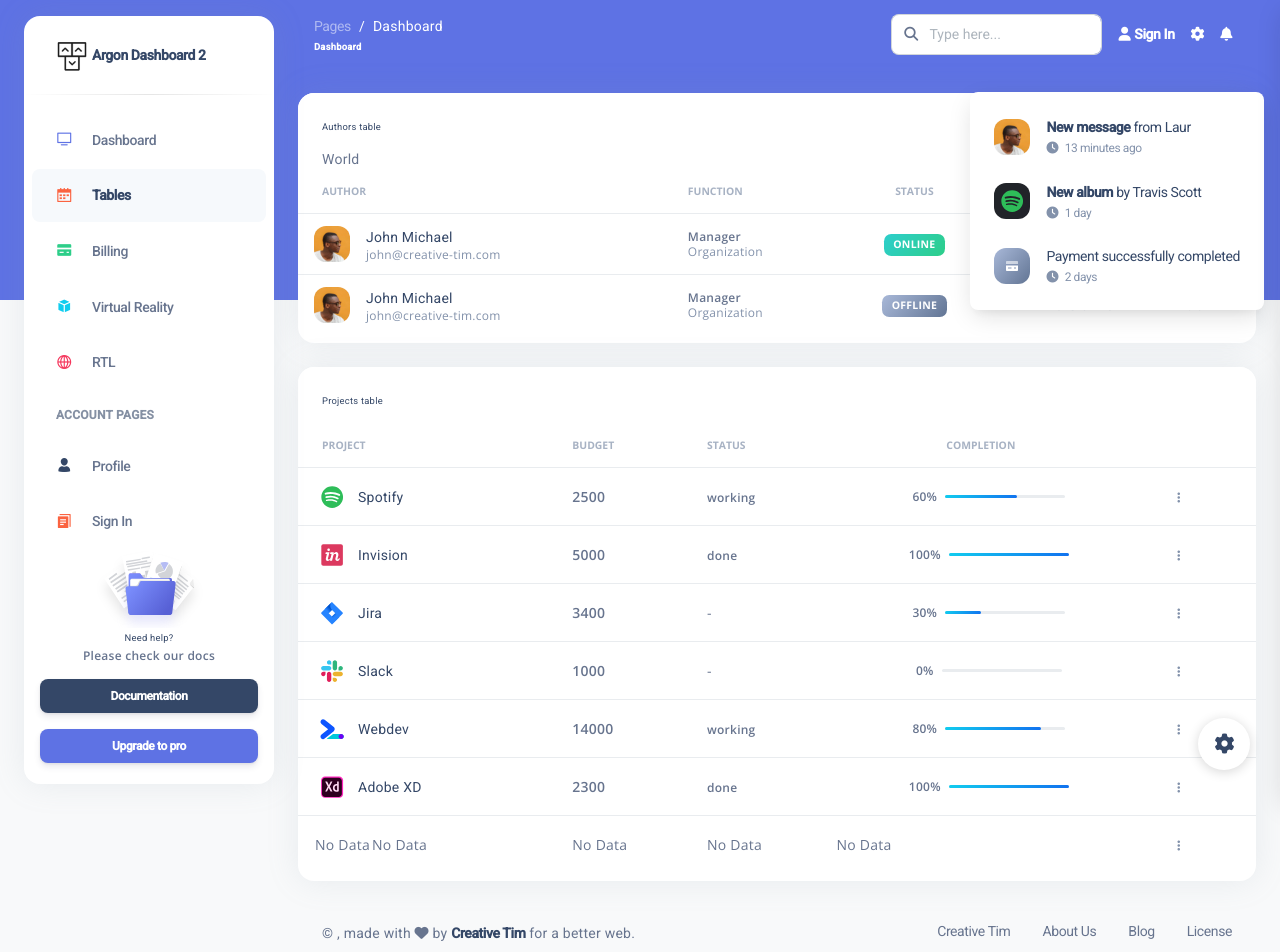
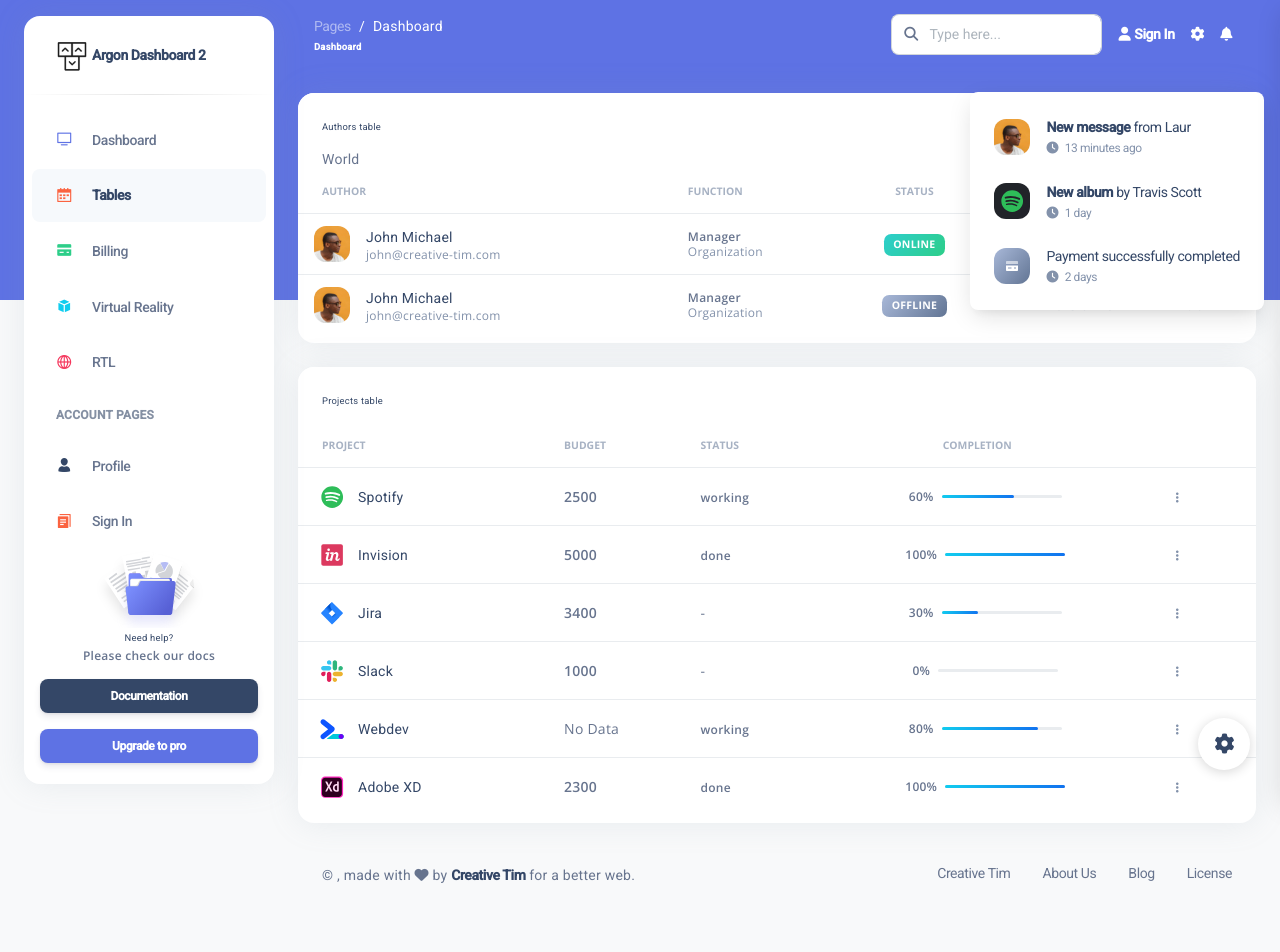
Before and after one commit to badukwei/dtd-homework, an Angular app: page /table in a window 1280 px wide. Shown: the top 952 px of the page. After the commit the page ends 911 px from the top, so only its background shows below. Built offline with nearby package versions, Linux system fonts and the light colour scheme.

Commit message:
chore: 資料繫結 code review

```diff
--- a/src/app/app-routing.module.ts
+++ b/src/app/app-routing.module.ts
@@ -7,7 +7,7 @@
 /** 根路由 */
 const routes: Routes = [
   // 路由轉向首頁
-  { path: '', pathMatch: 'full', redirectTo: '/' },
+  { path: '', pathMatch: 'full', redirectTo: '/index' },
   // a-route-path-default
   // 首頁
   {
--- a/src/app/page/member/table/table.component.html
+++ b/src/app/page/member/table/table.component.html
@@ -147,10 +147,7 @@
                             [alt]="item.project"
                           />
                         </div>
-                          <div
-                            *ngIf="item.project; else noData"
-                            class="my-auto"
-                            >
+                        <div *ngIf="item.project; else noData" class="my-auto">
                           <h6 class="mb-0 text-sm">{{ item?.project }}</h6>
                         </div>
                       </div>
@@ -167,6 +164,12 @@
                         >{{ item?.status }}</span
                       >
                     </td>
+                    <!-- 第二種寫法 -->
+                    <!-- <td>
+                    <span class="text-xs font-weight-bold">
+                      {{ item.status === 'canceled' ? '—' : item.status }}
+                    </span>
+                  </td> -->
                     <td
                       *ngIf="item.completion !== undefined; else noData"
                       class="align-middle text-center"
@@ -194,7 +197,7 @@
                     <td class="align-middle">
                       <button
                         class="btn btn-link text-secondary mb-0"
-                          (click)="checkData(i)"
+                        (click)="printData(i)"
                       >
                         <i class="fa fa-ellipsis-v text-xs"></i>
                       </button>
--- a/src/app/page/member/table/table.component.ts
+++ b/src/app/page/member/table/table.component.ts
@@ -71,7 +71,7 @@
     {
       project: 'Webdev',
       projectUrl: '../assets/img/small-logos/logo-webdev.svg',
-      budget: 14000,
+      budget: null,
       status: 'working',
       completion: 80,
     },
@@ -82,8 +82,8 @@
       status: 'done',
       completion: 100,
     },
-    {},
   ];
+
   /**
    * 變更標題
    * @returns 無回傳值
@@ -93,11 +93,11 @@
   }
 
   /**
-  * 檢查資料
-  * @param listid
-  * @returns 無回傳值
-  */
-  checkData(i: any) {
-    console.log(this.projectData[i])
+   * 印出該行表單資料
+   * @param i - 表單資料索引
+   * @returns 無回傳值
+   */
+  printData(i: number): void {
+    console.log(this.projectData[i]);
   }
 }
```
Lines whose indentation alone changed are shown as unchanged.
